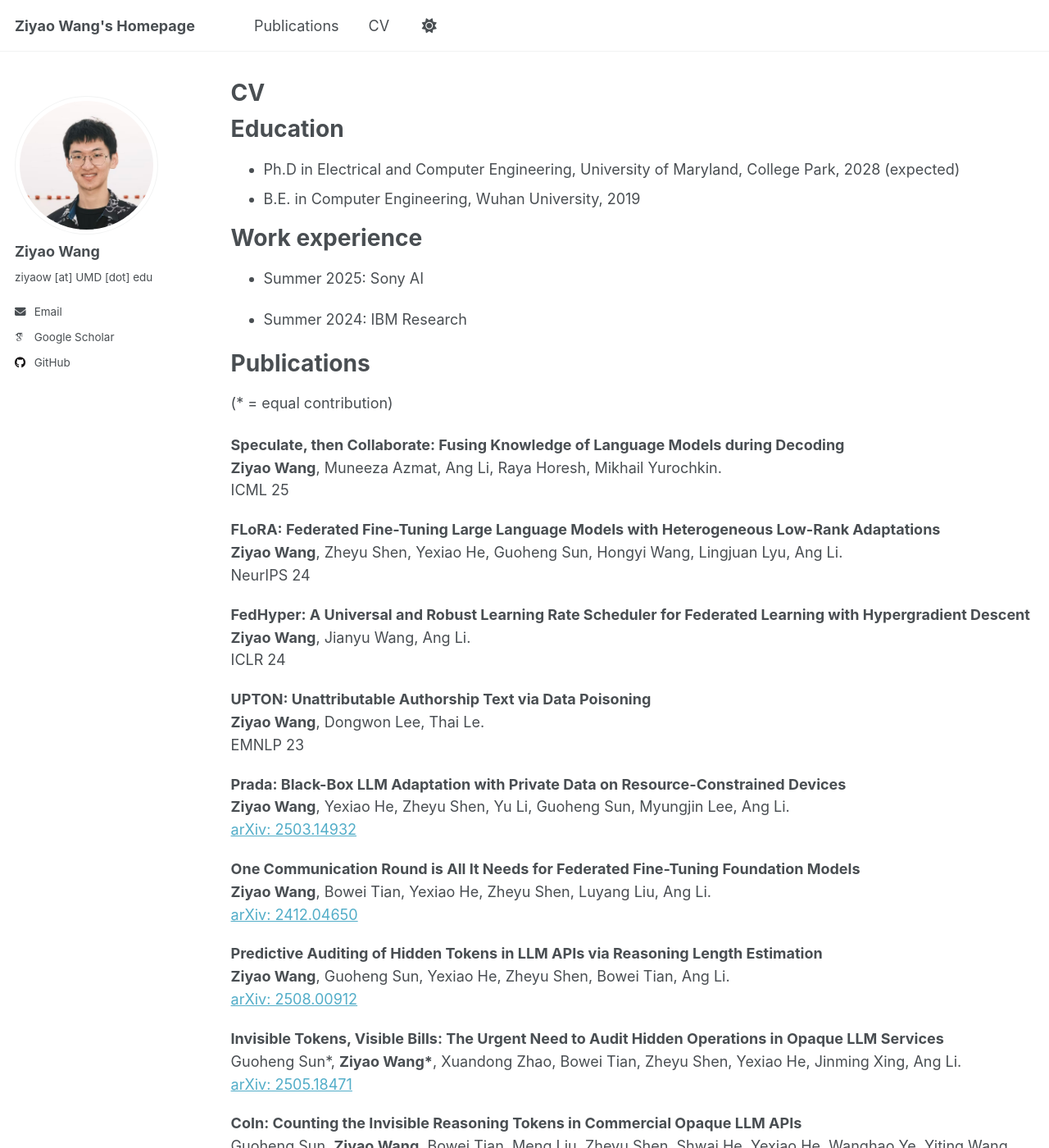
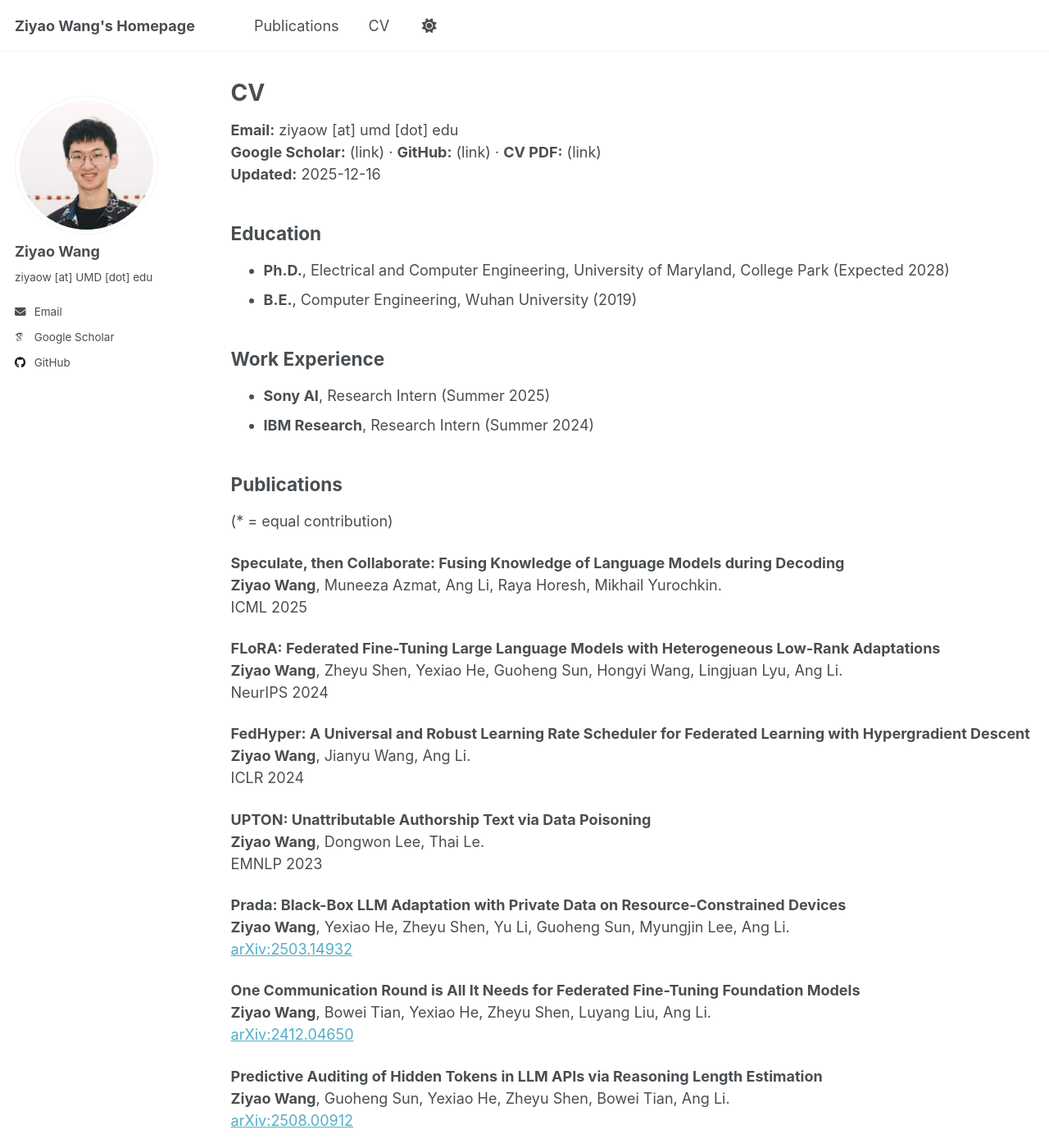
Before and after one commit to ziyaow1010/ziyaow1010.github.io, a Jekyll site: the page built from _pages/cv.md, in a window 1280 px wide and 1400 px high. Shown: the whole window at 82% size. Built offline with Jekyll 4.4.1, drawn with Linux system fonts in a browser that asks for light colours; some web fonts are replaced; a script that is not in the unit is left out; some of the changed text lies outside the part shown.

Commit message:
Update cv.md

```diff
--- a/_pages/cv.md
+++ b/_pages/cv.md
@@ -9,20 +9,19 @@ redirect_from:
 
 {% include base_path %}
 
-Education
-======
-* Ph.D in Electrical and Computer Engineering, University of Maryland, College Park, 2028 (expected)
-* B.E. in Computer Engineering, Wuhan University, 2019
+**Email:** ziyaow [at] umd [dot] edu
+**Google Scholar:** (link) · **GitHub:** (link) · **CV PDF:** (link)
+**Updated:** {{ site.time | date: "%Y-%m-%d" }}
 
-Work experience
-======
-* Summer 2025: Sony AI
+## Education
+- **Ph.D.**, Electrical and Computer Engineering, University of Maryland, College Park (Expected 2028)
+- **B.E.**, Computer Engineering, Wuhan University (2019)
 
-* Summer 2024: IBM Research
+## Work Experience
+- **Sony AI**, Research Intern (Summer 2025)
+- **IBM Research**, Research Intern (Summer 2024)
 
-Publications
-======
-
+## Publications
 (* = equal contribution)
 
 <div class="selected-pubs">
@@ -30,97 +29,97 @@ Publications
 <p>
 <strong>Speculate, then Collaborate: Fusing Knowledge of Language Models during Decoding</strong><br>
 <strong>Ziyao Wang</strong>, Muneeza Azmat, Ang Li, Raya Horesh, Mikhail Yurochkin.<br>
-ICML 25
+ICML 2025
 </p>
 
 <p>
 <strong>FLoRA: Federated Fine-Tuning Large Language Models with Heterogeneous Low-Rank Adaptations</strong><br>
 <strong>Ziyao Wang</strong>, Zheyu Shen, Yexiao He, Guoheng Sun, Hongyi Wang, Lingjuan Lyu, Ang Li.<br>
-NeurIPS 24
+NeurIPS 2024
 </p>
 
 <p>
 <strong>FedHyper: A Universal and Robust Learning Rate Scheduler for Federated Learning with Hypergradient Descent</strong><br>
 <strong>Ziyao Wang</strong>, Jianyu Wang, Ang Li.<br>
-ICLR 24
+ICLR 2024
 </p>
 
 <p>
 <strong>UPTON: Unattributable Authorship Text via Data Poisoning</strong><br>
 <strong>Ziyao Wang</strong>, Dongwon Lee, Thai Le.<br>
-EMNLP 23
+EMNLP 2023
 </p>
 
 <p>
 <strong>Prada: Black-Box LLM Adaptation with Private Data on Resource-Constrained Devices</strong><br>
 <strong>Ziyao Wang</strong>, Yexiao He, Zheyu Shen, Yu Li, Guoheng Sun, Myungjin Lee, Ang Li.<br>
-<a href="https://arxiv.org/abs/2503.14932" target="_blank" rel="noopener">arXiv: 2503.14932</a>
+<a href="https://arxiv.org/abs/2503.14932" target="_blank" rel="noopener">arXiv:2503.14932</a>
 </p>
 
 <p>
 <strong>One Communication Round is All It Needs for Federated Fine-Tuning Foundation Models</strong><br>
 <strong>Ziyao Wang</strong>, Bowei Tian, Yexiao He, Zheyu Shen, Luyang Liu, Ang Li.<br>
-<a href="https://arxiv.org/abs/2412.04650" target="_blank" rel="noopener">arXiv: 2412.04650</a>
+<a href="https://arxiv.org/abs/2412.04650" target="_blank" rel="noopener">arXiv:2412.04650</a>
 </p>
 
 <p>
 <strong>Predictive Auditing of Hidden Tokens in LLM APIs via Reasoning Length Estimation</strong><br>
 <strong>Ziyao Wang</strong>, Guoheng Sun, Yexiao He, Zheyu Shen, Bowei Tian, Ang Li.<br>
-<a href="https://arxiv.org/abs/2508.00912" target="_blank" rel="noopener">arXiv: 2508.00912</a>
+<a href="https://arxiv.org/abs/2508.00912" target="_blank" rel="noopener">arXiv:2508.00912</a>
 </p>
 
 <p>
 <strong>Invisible Tokens, Visible Bills: The Urgent Need to Audit Hidden Operations in Opaque LLM Services</strong><br>
 Guoheng Sun*, <strong>Ziyao Wang*</strong>, Xuandong Zhao, Bowei Tian, Zheyu Shen, Yexiao He, Jinming Xing, Ang Li.<br>
-<a href="https://arxiv.org/abs/2505.18471" target="_blank" rel="noopener">arXiv: 2505.18471</a>
+<a href="https://arxiv.org/abs/2505.18471" target="_blank" rel="noopener">arXiv:2505.18471</a>
 </p>
 
 <p>
 <strong>CoIn: Counting the Invisible Reasoning Tokens in Commercial Opaque LLM APIs</strong><br>
 Guoheng Sun, <strong>Ziyao Wang</strong>, Bowei Tian, Meng Liu, Zheyu Shen, Shwai He, Yexiao He, Wanghao Ye, Yiting Wang, Ang Li.<br>
-<a href="https://arxiv.org/abs/2505.13778" target="_blank" rel="noopener">arXiv: 2505.13778</a>
+<a href="https://arxiv.org/abs/2505.13778" target="_blank" rel="noopener">arXiv:2505.13778</a>
 </p>
 
 <p>
 <strong>Towards counterfactual fairness through auxiliary variables</strong><br>
 Bowei Tian, <strong>Ziyao Wang</strong>, Shwai He, Wanghao Ye, Guoheng Sun, Yucong Dai, Yongkai Wu, Ang Li.<br>
-ICLR 25
+ICLR 2025
 </p>
 
 <p>
 <strong>SHED: Shapley-Based Automated Dataset Refinement for Instruction Fine-Tuning</strong><br>
 Yexiao He, <strong>Ziyao Wang</strong>, Zheyu Shen, Guoheng Sun, Yucong Dai, Yongkai Wu, Hongyi Wang, Ang Li.<br>
-NeurIPS 24
+NeurIPS 2024
 </p>
 
 <p>
 <strong>NetGuard: Protecting Commercial Web APIs from Model Inversion Attacks using GAN-generated Fake Samples</strong><br>
 Xueluan Gong, <strong>Ziyao Wang</strong>, Yanjiao Chen, Qian Wang, Cong Wang, Chao Shen.<br>
-WWW 23
+WWW 2023
 </p>
 
 <p>
 <strong>EdgeLoRA: An Efficient Multi-Tenant LLM Serving System on Edge Devices</strong><br>
 Zheyu Shen, Yexiao He, <strong>Ziyao Wang</strong>, Yuning Zhang, Guoheng Sun, Wanghao Ye, Ang Li.<br>
-MobiSys 25
+MobiSys 2025
 </p>
 
 <p>
 <strong>Fair Diagnosis: Leveraging Causal Modeling to Mitigate Medical Bias</strong><br>
 Bowei Tian, <strong>Ziyao Wang</strong>, Meng Liu, Yucong Dai, Shwai He, Guoheng Sun, Zheyu Shen, Wanghao Ye, Yongkai Wu, Ang Li.<br>
-<a href="https://arxiv.org/abs/2412.04739" target="_blank" rel="noopener">arXiv: 2412.04739</a>
+<a href="https://arxiv.org/abs/2412.04739" target="_blank" rel="noopener">arXiv:2412.04739</a>
 </p>
 
 <p>
 <strong>Moderator: Moderating Text-to-Image Diffusion Models through Fine-grained Context-based Policies</strong><br>
 Peiran Wang, Qiyu Li, Longxuan Yu, <strong>Ziyao Wang</strong>, Ang Li, Haojian Jin.<br>
-CCS 24 (Distinguished Paper Award)
+CCS 2024 (Distinguished Paper Award)
 </p>
 
 <p>
 <strong>Beowulf: Mitigating Model Extraction Attacks Via Reshaping Decision Regions</strong><br>
 Xueluan Gong, Rubin Wei, <strong>Ziyao Wang</strong>, Yuchen Sun, Jiawen Peng, Yanjiao Chen, Qian Wang.<br>
-CCS 24
+CCS 2024
 </p>
 
 <p>
@@ -142,8 +141,3 @@ TDSC
 </p>
 
 </div>
-
-<style>
-.selected-pubs p { margin: 0 0 1.1rem; line-height: 1.55; }
-.selected-pubs strong { font-weight: 700; }
-</style>
```
